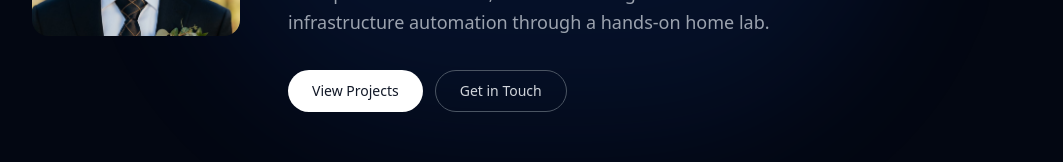
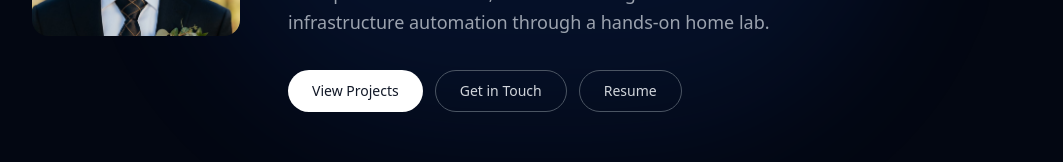
Before and after one commit to JaxsonM/personalPortfolio, a React (Create React App) app: page / in a window 1280 px wide. Shown: the part 516-678 px from the top of the page, without its empty margins (96-1159 px from the left). Built offline with nearby package versions, Linux system fonts and the light colour scheme; what aws-amplify would draw is missing.

Commit message:
Added resume button and email to homepage

```diff
--- a/src/pages/HomePage.tsx
+++ b/src/pages/HomePage.tsx
@@ -6,6 +6,7 @@ import { projects } from '../content/projects';
 
 const featuredProject = projects.find((p) => p.featured);
 const otherProjects = projects.filter((p) => !p.featured);
+const resumeUrl = '/Jaxson-Madison-Resume.pdf';
 
 const HomePage: React.FC = () => {
   const [scrolled, setScrolled] = useState(false);
@@ -105,6 +106,10 @@ const HomePage: React.FC = () => {
                 className="border border-gray-600 text-gray-300 px-6 py-2.5 rounded-full text-sm font-medium hover:border-gray-400 hover:text-white transition-colors">
                 Get in Touch
               </button>
+              <a href={resumeUrl} target="_blank" rel="noopener noreferrer"
+                className="border border-gray-600 text-gray-300 px-6 py-2.5 rounded-full text-sm font-medium hover:border-gray-400 hover:text-white transition-colors">
+                Resume
+              </a>
             </div>
           </div>
         </div>
@@ -341,7 +346,17 @@ const HomePage: React.FC = () => {
               className="border border-gray-300 text-gray-700 px-7 py-3 rounded-full text-sm font-medium hover:border-gray-500 transition-colors">
               GitHub
             </a>
+            <a href={resumeUrl} target="_blank" rel="noopener noreferrer"
+              className="border border-gray-300 text-gray-700 px-7 py-3 rounded-full text-sm font-medium hover:border-gray-500 transition-colors">
+              Resume
+            </a>
           </div>
+          <p className="mt-8 text-sm text-gray-500">
+            Or email me at{' '}
+            <a href="mailto:jaxsonj.madison@gmail.com" className="font-medium text-blue-600 hover:text-blue-800">
+              jaxsonj.madison@gmail.com
+            </a>
+          </p>
         </div>
       </section>
 
```
Also changed, not shown: 1 other file (tests, documents, lock files or other folders).
